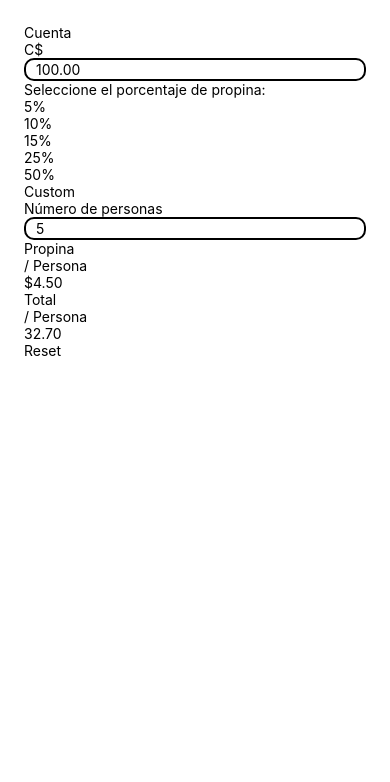
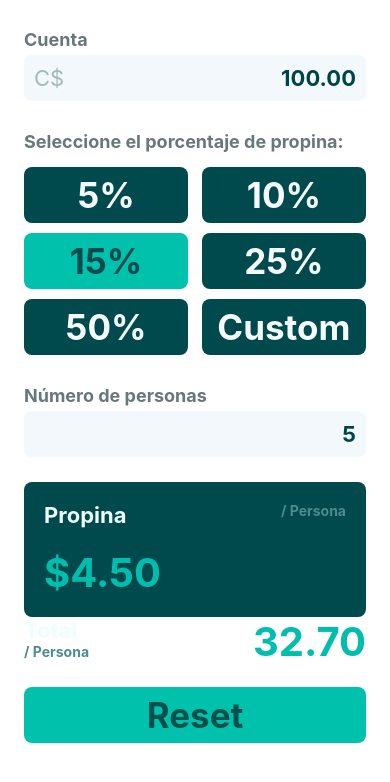
Before and after one commit to teo009/propinasRestaurant, a React Native app: screen / in a window 390 px wide. Shown: the top 782 px of the page. Built offline with nearby package versions, Linux system fonts and the light colour scheme.

Commit message:
Dando estilos a la app (Nada de funcionalidad)

```diff
--- a/src/components/Body.tsx
+++ b/src/components/Body.tsx
@@ -172,7 +172,7 @@ const Body = () => {
                     onPress={() => resetData()}
                     style={styles.botonReset}
                 >
-                    <Text style={styles.botonReset}>Reset</Text>
+                    <Text style={styles.textoBotonReset}>Reset</Text>
                 </TouchableOpacity>
             </ScrollView>
         </View>
@@ -190,26 +190,110 @@ const styles = StyleSheet.create({
         borderTopRightRadius: 20,
         borderTopLeftRadius: 20,
         flex: 1,
+        backgroundColor: '#FFFFFF',
     },
     inputs: {
-        borderColor: 'black',
-        borderWidth: 2,
-        borderRadius: 10,
-        paddingVertical: 1,
-        paddingHorizontal: 10,
+        backgroundColor: '#F2F8FB',
+        borderRadius: 8,
+        padding: 10,
+        textAlign: 'right',
+        fontSize: 22,
+        fontWeight: 'bold',
+        color: '#004445'
     },
-    headerText: {},
-    inputaddon: {},
-    boxSelectTip: {},
-    buttonsContainer: {},
-    botonPorcentajeActive: {},
-    botonPorcentaje: {},
-    textoBotonPorcentajeActivo: {},
-    textoBotonPorcentaje: {},
-    boxResumen: {},
-    filaResumen: {},
-    textWhiteHeaderText: {},
-    textGrayResumen: {},
-    textMontoResumen: {},
-    botonReset: {},
+    headerText: {
+        fontWeight: 'bold',
+        fontSize: 18,
+        color: '#687778',
+        borderWidth: 0,
+        marginBottom: 5,
+        marginTop: 5,
+    },
+    inputaddon: {
+        position: 'absolute',
+        color: '#A2BABB',
+        top: 10,
+        left: 10,
+        zIndex: 2,
+        fontSize: 22,
+    },
+    boxSelectTip: {
+        marginTop: 25,
+    },
+    buttonsContainer: {
+        display: 'flex',
+        flexDirection: 'row',
+        justifyContent: 'space-between',
+        alignContent: 'space-between',
+        flexWrap: 'wrap',
+    },
+    botonPorcentajeActive: {
+        backgroundColor: '#00C1AC',
+        borderRadius: 8,
+        width: '48%',
+        paddingVertical: 7,
+        marginTop: 10,
+    },
+    botonPorcentaje: {
+        backgroundColor: '#00494C',
+        borderRadius: 8,
+        width: '48%',
+        paddingVertical: 7,
+        marginTop: 10,
+    },
+    textoBotonPorcentajeActivo: {
+        color: '#004B4F',
+        fontWeight: 'bold',
+        fontSize: 35,
+        textAlign: 'center',
+    },
+    textoBotonPorcentaje: {
+        color: '#F5FBFC',
+        fontWeight: 'bold',
+        fontSize: 35,
+        textAlign: 'center',
+    },
+    boxResumen: {
+        backgroundColor: '#00494C',
+        borderRadius: 8,
+        marginTop: 25,
+        padding: 20,
+    },
+    filaResumen: {
+        display: 'flex',
+        flexDirection: 'row',
+        justifyContent: 'space-between',
+        marginBottom: 20,
+    },
+    textWhiteHeaderText: {
+        color: '#EDFEFE',
+        fontWeight: 'bold',
+        fontSize: 22,
+        borderWidth: 0,
+    },
+    textGrayResumen: {
+        color: '#4F8B8E',
+        fontWeight: 'bold',
+        fontSize: 14,
+        borderWidth: 0,
+    },
+    textMontoResumen: {
+        color: '#00BEAD',
+        fontWeight: 'bold',
+        fontSize: 40,
+        borderWidth: 0,
+    },
+    botonReset: {
+        backgroundColor: '#00C1AC',
+        borderRadius: 8,
+        width: '100%',
+        paddingVertical: 7,
+        marginTop: 1,
+    },
+    textoBotonReset: {
+        color: '#00514E',
+        fontWeight: 'bold',
+        fontSize: 35,
+        textAlign: 'center',
+    },
 })
```
